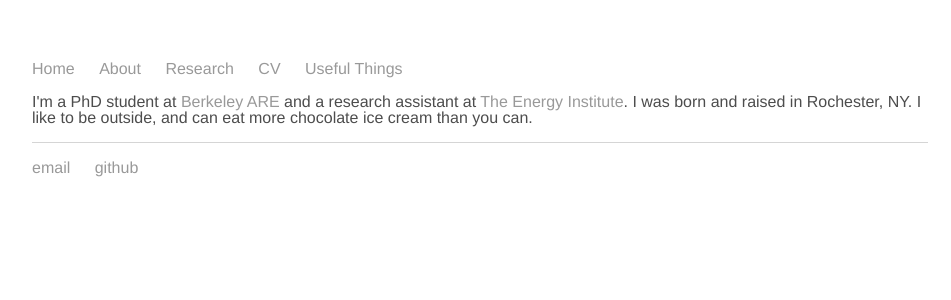
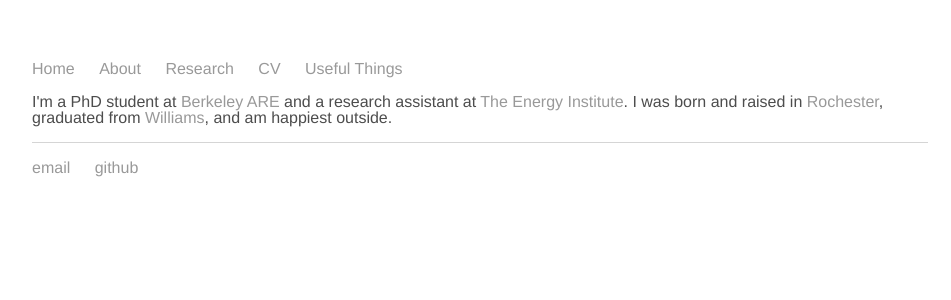
Before and after one commit to Matt-Tarduno/Matt-Tarduno.github.io, a Jekyll site: the page built from about/index.html, in a window 1280 px wide. Shown: the top 300 px of the page, without its empty margins (160-1111 px from the left). Built offline with Jekyll 4.4.1, drawn with Linux system fonts in a browser that asks for light colours.

Commit message:
Update index.html

```diff
--- a/about/index.html
+++ b/about/index.html
@@ -8,5 +8,5 @@ sitemap:
 ---
 <div class="blurb">
 	<h1></h1>
-	<p>I'm a PhD student at <a href="https://are.berkeley.edu/" target="_blank">Berkeley ARE</a> and a research assistant at <a href="https://ei.haas.berkeley.edu/" target="_blank">The Energy Institute</a>. I was born and raised in Rochester, NY. I like to be outside, and can eat more chocolate ice cream than you can. </p>
+	<p>I'm a PhD student at <a href="https://are.berkeley.edu/" target="_blank">Berkeley ARE</a> and a research assistant at <a href="https://ei.haas.berkeley.edu/" target="_blank">The Energy Institute</a>. I was born and raised in <a href="https://www.javascafe.com/about/" target="_blank">Rochester</a>, graduated from <a href="https://ephsports.williams.edu/sports/mxc/index" target="_blank">Williams</a>, and am happiest outside. </p>
 </div><!-- /.blurb -->
```
